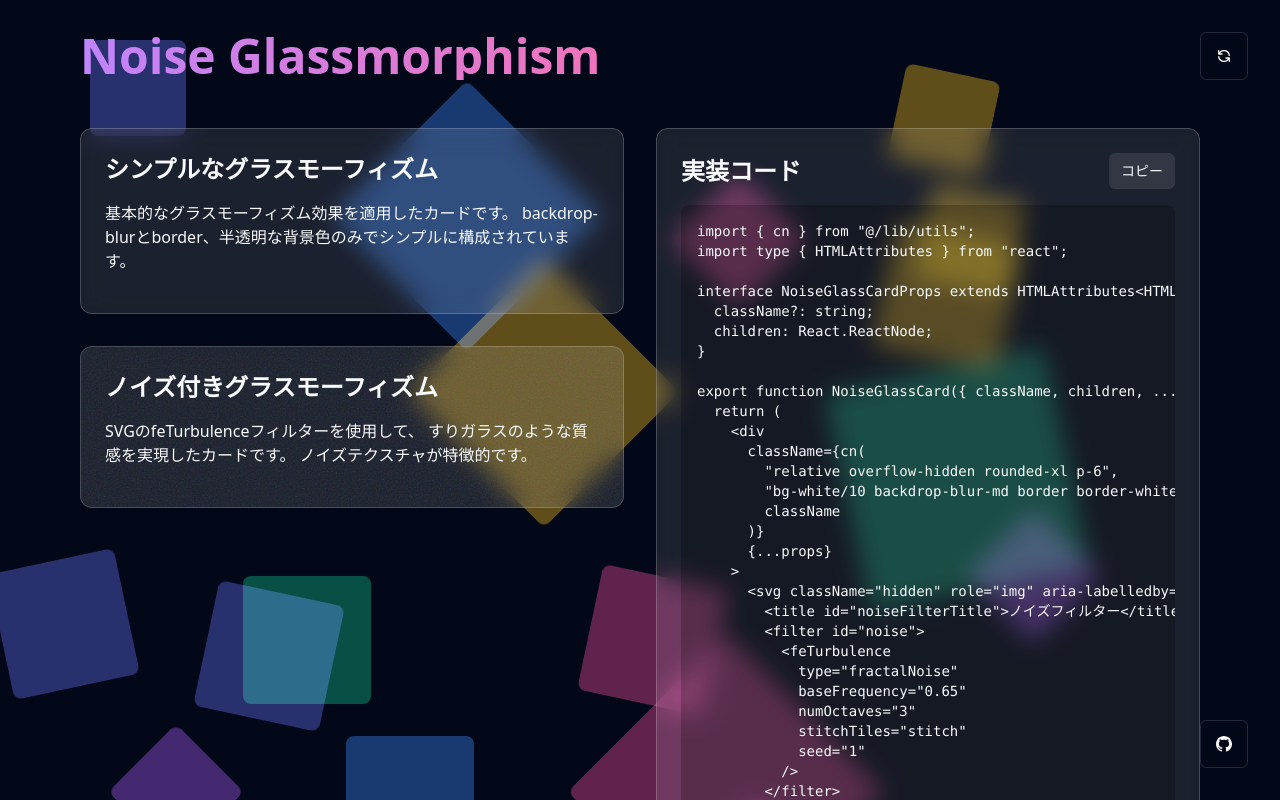
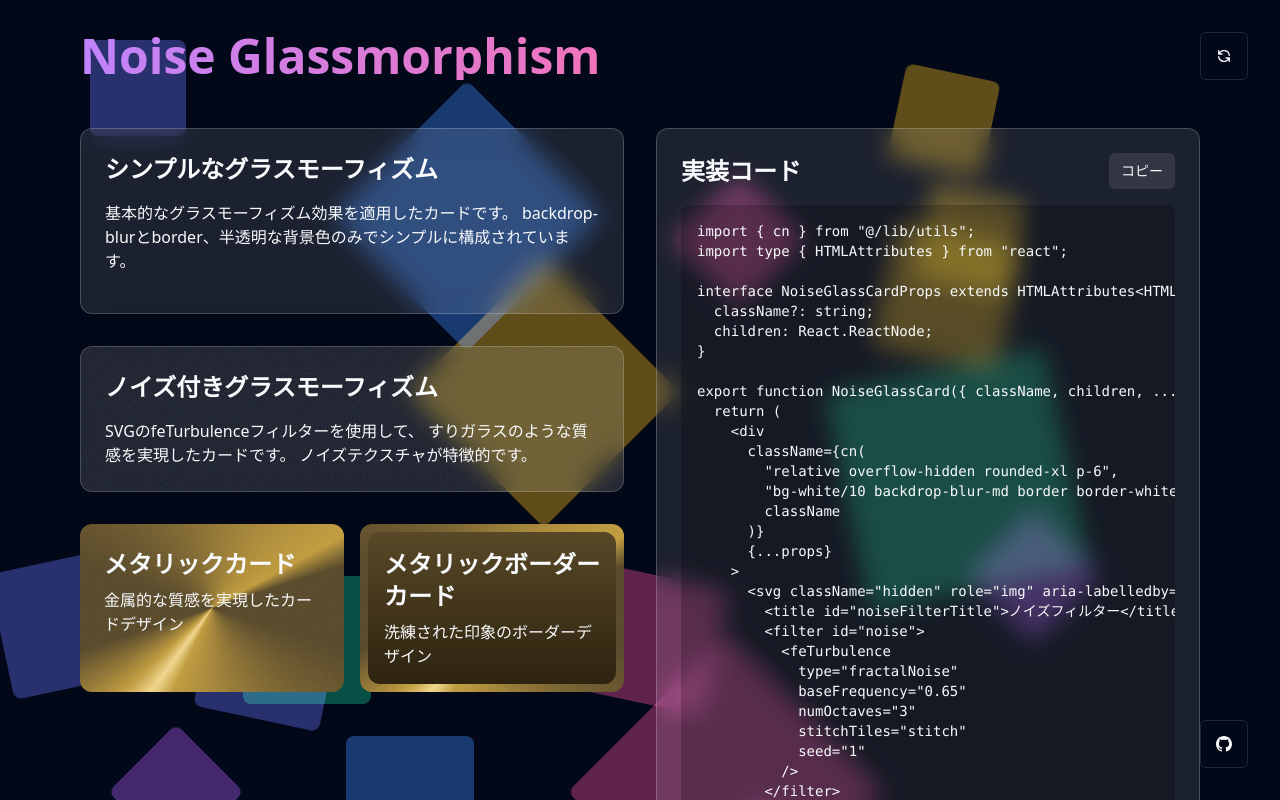
Before and after one commit to imaimai17468/line-gradient-card, a Next.js app: page / in a window 1280 px wide. Shown: the top 800 px of the page. Built offline with nearby package versions, Linux system fonts and the light colour scheme.

Commit message:
Add new metallic card components and enhance MainContent layout

```diff
--- a/src/components/home/main-content.tsx
+++ b/src/components/home/main-content.tsx
@@ -1,6 +1,8 @@
 import { CopyButton } from "@/components/copy-button";
+import { BorderMetalicCard } from "@/components/ui/border-metalic-card";
 import { Button } from "@/components/ui/button";
 import { NoiseGlassCard } from "@/components/ui/noise-glass-card";
+import { NoiseMetalicCard } from "@/components/ui/noise-metalic-card";
 import { SimpleGlassCard } from "@/components/ui/simple-glass-card";
 import { NOISE_GLASS_CODE } from "@/constants/noise-glass-code";
 import Link from "next/link";
@@ -32,13 +34,25 @@ export function MainContent() {
                   </p>
                 </SimpleGlassCard>
 
-                <NoiseGlassCard>
+                <NoiseGlassCard className="mb-8">
                   <h2 className="text-2xl font-bold mb-4">ノイズ付きグラスモーフィズム</h2>
-                  <p className="mb-4">
+                  <p>
                     SVGのfeTurbulenceフィルターを使用して、 すりガラスのような質感を実現したカードです。
                     ノイズテクスチャが特徴的です。
                   </p>
                 </NoiseGlassCard>
+
+                <div className="grid grid-cols-2 gap-4">
+                  <NoiseMetalicCard>
+                    <h2 className="text-2xl font-bold mb-2">メタリックカード</h2>
+                    <p>金属的な質感を実現したカードデザイン</p>
+                  </NoiseMetalicCard>
+
+                  <BorderMetalicCard>
+                    <h2 className="text-2xl font-bold mb-2">メタリックボーダーカード</h2>
+                    <p>洗練された印象のボーダーデザイン</p>
+                  </BorderMetalicCard>
+                </div>
               </div>
             </div>
 
--- /dev/null
+++ b/src/components/ui/border-metalic-card.tsx
@@ -0,0 +1,56 @@
+import { cn } from "@/lib/utils";
+import type { HTMLAttributes } from "react";
+import "./noise-metalic-card.css";
+
+interface BorderMetalicCardProps extends HTMLAttributes<HTMLDivElement> {
+  className?: string;
+  children: React.ReactNode;
+}
+
+export function BorderMetalicCard({ className, children, ...props }: BorderMetalicCardProps) {
+  return (
+    <div
+      className={cn("relative overflow-hidden rounded-xl p-2", "backdrop-blur-md", "animate-gradient", className)}
+      style={
+        {
+          "--gradient-angle": "0turn",
+          background: `conic-gradient(
+            from var(--gradient-angle),
+            #584827 0%,
+            #c7a03c 37%,
+            #f9de90 30%,
+            #c7a03c 33%,
+            #584827 40%,
+            #584827 50%,
+            #c7a03c 77%,
+            #f9de90 80%,
+            #c7a03c 83%,
+            #584827 90%
+          )`,
+        } as React.CSSProperties
+      }
+      {...props}
+    >
+      <svg className="hidden" role="img" aria-labelledby="noiseFilterTitle">
+        <title id="noiseFilterTitle">ノイズフィルター</title>
+        <filter id="noise2">
+          <feTurbulence type="fractalNoise" baseFrequency="0.65" numOctaves="3" stitchTiles="stitch" seed="1" />
+        </filter>
+      </svg>
+
+      <div className="absolute inset-0 -z-10">
+        <div
+          className="absolute inset-0 opacity-15"
+          style={{
+            filter: "url(#noise2)",
+            mixBlendMode: "multiply",
+          }}
+        />
+      </div>
+
+      <div className="relative rounded-xl p-4" style={{ background: "linear-gradient(#584827, #2d230f)" }}>
+        {children}
+      </div>
+    </div>
+  );
+}
--- /dev/null
+++ b/src/components/ui/noise-metalic-card.css
@@ -0,0 +1,18 @@
+@property --gradient-angle {
+  syntax: "<angle>";
+  initial-value: 0turn;
+  inherits: false;
+}
+
+@keyframes gradient-angle {
+  0% {
+    --gradient-angle: 0turn;
+  }
+  100% {
+    --gradient-angle: 1turn;
+  }
+}
+
+.animate-gradient {
+  animation: gradient-angle 2s infinite linear;
+}
--- /dev/null
+++ b/src/components/ui/noise-metalic-card.tsx
@@ -0,0 +1,54 @@
+import { cn } from "@/lib/utils";
+import type { HTMLAttributes } from "react";
+import "./noise-metalic-card.css";
+
+interface NoiseGlassCardProps extends HTMLAttributes<HTMLDivElement> {
+  className?: string;
+  children: React.ReactNode;
+}
+
+export function NoiseMetalicCard({ className, children, ...props }: NoiseGlassCardProps) {
+  return (
+    <div
+      className={cn("relative overflow-hidden rounded-xl p-6", "backdrop-blur-md", "animate-gradient", className)}
+      style={
+        {
+          "--gradient-angle": "0turn",
+          background: `conic-gradient(
+            from var(--gradient-angle),
+            #584827 0%,
+            #c7a03c 37%,
+            #f9de90 30%,
+            #c7a03c 33%,
+            #584827 40%,
+            #584827 50%,
+            #c7a03c 77%,
+            #f9de90 80%,
+            #c7a03c 83%,
+            #584827 90%
+          )`,
+        } as React.CSSProperties
+      }
+      {...props}
+    >
+      <svg className="hidden" role="img" aria-labelledby="noiseFilterTitle">
+        <title id="noiseFilterTitle">ノイズフィルター</title>
+        <filter id="noise">
+          <feTurbulence type="fractalNoise" baseFrequency="0.65" numOctaves="3" stitchTiles="stitch" seed="1" />
+        </filter>
+      </svg>
+
+      <div className="absolute inset-0 -z-10">
+        <div
+          className="absolute inset-0 opacity-15"
+          style={{
+            filter: "url(#noise)",
+            mixBlendMode: "multiply",
+          }}
+        />
+      </div>
+
+      <div className="relative">{children}</div>
+    </div>
+  );
+}
```
